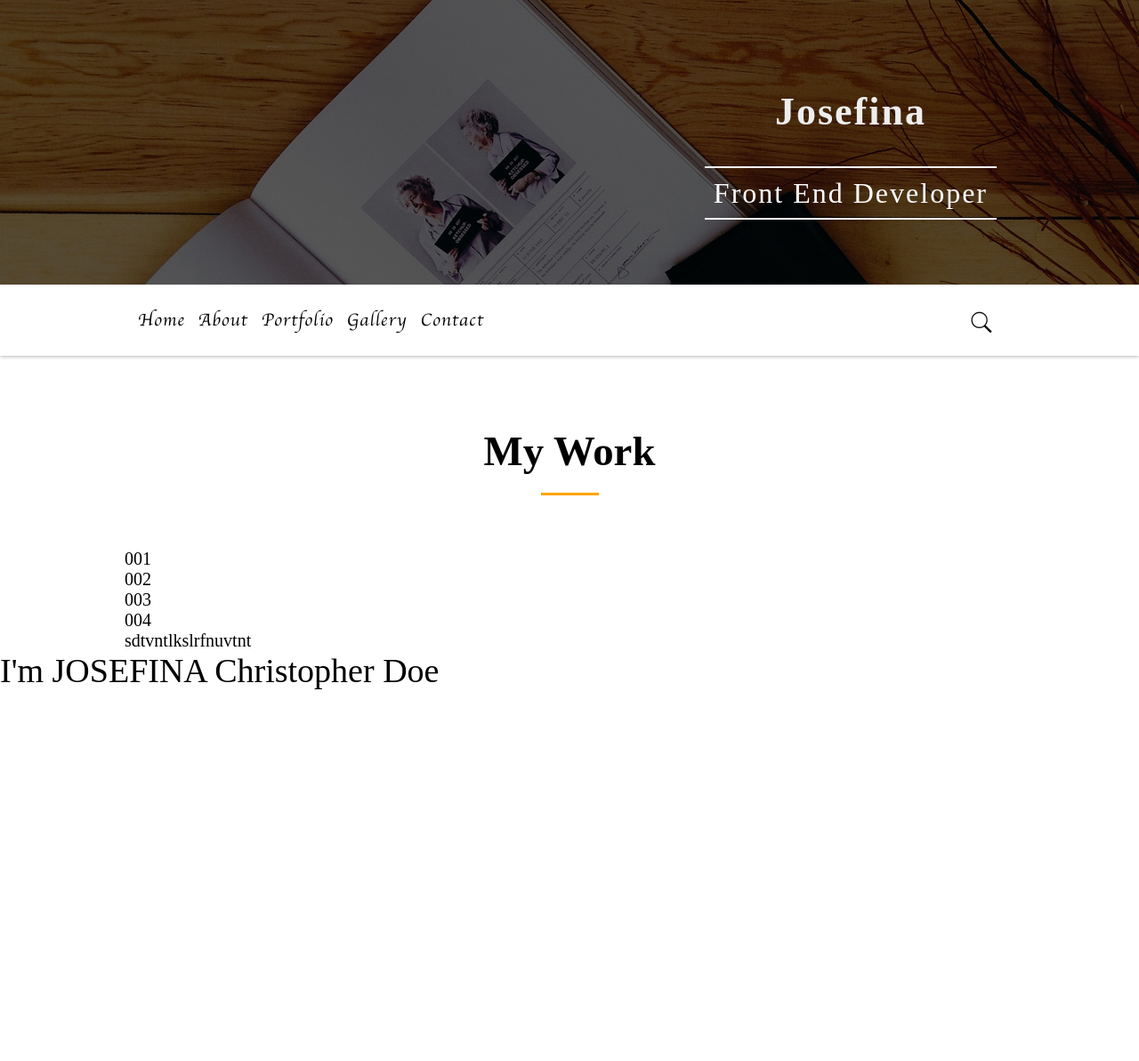
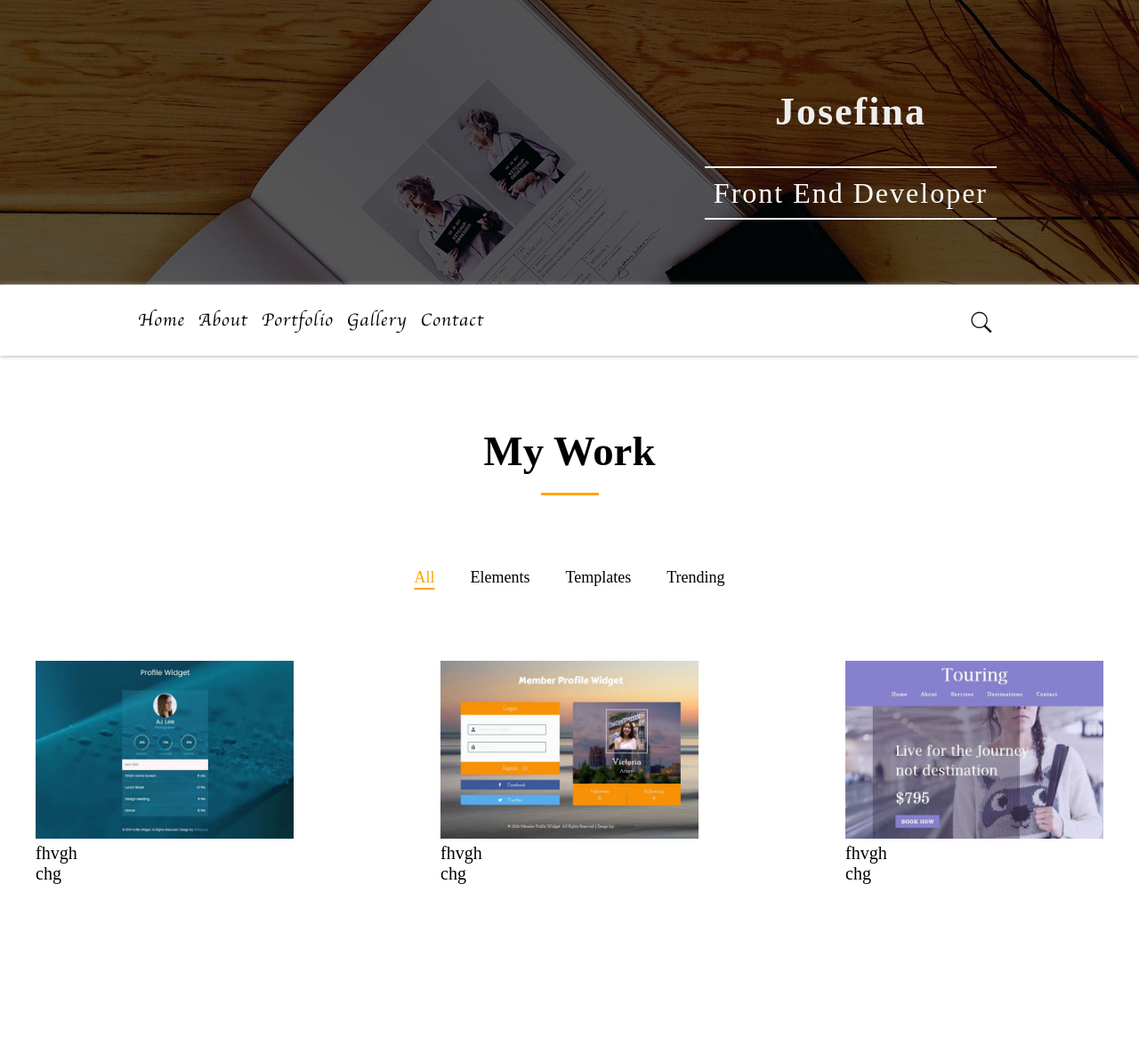
Before and after one commit to JosefinaLee/myCV2, a CodeIgniter app: page / in a window 1280 px wide. Shown: the top 1193 px of the page at 89% size. Before the commit the page ends 775 px from the top, so only its background shows below. Run offline with CodeIgniter, Linux system fonts and the light colour scheme.

Commit message:
Basic layout of Work module

```diff
--- a/application/controllers/cv.php
+++ b/application/controllers/cv.php
@@ -4,6 +4,6 @@ class Cv extends CI_Controller {
 
 	public function index()
 	{
-		$this->load->view('cv');
+		$this->load->view('index');
 	}
 }
--- a/application/views/cv.php
+++ b/application/views/index.php
@@ -10,6 +10,7 @@
     <link rel="stylesheet" href="css/font.css">
     <link rel="stylesheet" href="css/banner.css">
     <link rel="stylesheet" href="css/nav.css">
+    <link rel="stylesheet" href="css/work.css">
     <!--- fonts --->
 <!--    <link href='//fonts.googleapis.com/css?family=Overlock:400,400italic,700,700italic,900,900italic' rel='stylesheet' type='text/css'>-->
 <!--    <link href='http://fonts.googleapis.com/css?family=Lato:100,300italic,400,700,900,300italic,700italic,900italic' rel='stylesheet' type='text/css'>-->
@@ -58,7 +59,7 @@
 
 
 <div class="test">
-    I'm JOSEFINA Christopher Doe
+<!--    I'm JOSEFINA Christopher Doe-->
 </div>
 
 
--- a/application/views/nav.php
+++ b/application/views/nav.php
@@ -1,6 +1,6 @@
 <!-- Nav start -->
-
-<div id="nav" class="">
+<div height="4rem" position="relative">
+<div id="nav" class="clearfix">
     <div class="nav-wrapper">
         <!--        <span class="logo">-->
         <!--            Josefina-->
@@ -35,4 +35,5 @@
 
     </div>
 </div>
+</div>
 <!-- Nav end -->
--- a/application/views/work.php
+++ b/application/views/work.php
@@ -1,17 +1,63 @@
-<div id="work" class="wrapper">
+<div id="work" >
     <div class="title">
         <h3>My Work</h3>
     </div>
     <div class="catalog">
-        <ul>
-            <li><a href="">001</a></li>
-            <li><a href="">002</a></li>
-            <li><a href="">003</a></li>
-            <li><a href="">004</a></li>
+        <ul class="clearfix">
+            <li class="current">All</li>
+            <li>Elements</li>
+            <li>Templates</li>
+            <li>Trending</li>
+<!--            <li><a href="">All</a></li>-->
+<!--            <li><a href="">Elements</a></li>-->
+<!--            <li><a href="">Templates</a></li>-->
+<!--            <li><a href="">Trending</a></li>-->
         </ul>
     </div>
+    <div class="work-wrapper">
 
-sdtvntlkslrfnuvtnt
+
+    <div class="works">
+        <div class="work-content" data-title="title1">
+            <img src="upload/work/g1.jpg" alt="">
+            <div class="work-mask">
+                <p class="work-title">fhvgh</p>
+            </div>
+        </div>
+        <p class="work-info">chg</p>
+    </div>
+
+
+
+
+    <div class="works">
+        <div class="work-content" data-title="title1">
+            <img src="upload/work/g2.jpg" alt="">
+            <div class="work-mask">
+                <p class="work-title">fhvgh</p>
+            </div>
+        </div>
+        <p class="work-info">chg</p>
+    </div>
+
+
+
+    <div class="works">
+        <div class="work-content" data-title="title1">
+            <img src="upload/work/g3.jpg" alt="">
+            <div class="work-mask">
+                <p class="work-title">fhvgh</p>
+            </div>
+        </div>
+        <p class="work-info">chg</p>
+    </div>
+
+
+
+
+
+    </div>
+<!--sdtvntlkslrfnuvtnt-->
 
 
 
--- a/css/nav.css
+++ b/css/nav.css
@@ -159,6 +159,8 @@
     background: #fff;
     /*background: rgba(0, 0, 0, 0.05);*/
     box-shadow: 0 0 5px #999;
+    position: relative;
+    z-index: 10;
     /*background: url(../img/nav5.jpg) no-repeat;*/
     /*background-size: 100%;*/
     /*color: #fff;*/
--- a/css/style.css
+++ b/css/style.css
@@ -32,9 +32,20 @@ a{
 ul{
 	list-style: none;
 }
-.wrapper{
-	width: 50rem;
-	margin: 0 auto;
+@media (min-width: 1024px) {
+	.wrapper {
+		width: 50rem;
+		margin: 0 auto;
+	}
+
+}
+@media (max-width: 1024px) {
+	.wrapper {
+		/*display: flex;*/
+		box-sizing: border-box;
+		width: 100%;
+		padding: 0 2rem;
+	}
 }
 .clearfix::after{
     content: "";
--- /dev/null
+++ b/css/work.css
@@ -0,0 +1,52 @@
+#work .catalog{
+    position: relative;
+    height: 3.3rem;
+    margin-bottom: 2rem;
+}
+#work .catalog ul{
+    /*width: 100%;*/
+    /*display: inline-block;*/
+    display: -webkit-box;
+    /*-webkit-box-pack: center;*/
+    position: absolute;
+    left: 50%;
+    transform: translateX(-50%);
+
+
+}
+#work .catalog li{
+    font-size: 0.9rem;
+    line-height: 1.2rem;
+    font-family: 'Cinzel', serif;
+    margin: 1rem;
+    font-weight: 300;
+    /*float: left;*/
+}
+#work .catalog li:hover{
+    border-bottom: 2px solid orange;
+    color: orange;
+}
+
+#work .catalog .current{
+    border-bottom: 2px solid orange;
+    color: orange;
+}
+#work .works{
+    /*float: left;*/
+}
+@media (min-width: 1024px) {
+    #work .work-wrapper{
+        box-sizing: border-box;
+        width: 100%;
+        padding: 0 1rem;
+        display: -webkit-box;
+        -webkit-box-pack: justify;
+    }
+    #work .works {
+        margin: 1rem;
+    }
+    #work img {
+        width: 14.5rem;
+        height: 10rem;
+    }
+}
--- a/js/nav.js
+++ b/js/nav.js
@@ -6,7 +6,9 @@ define(["jquery"], function($){
 
         // nav固定
         $(window).scroll(function(){
-
+            //console.log($('#nav').offset().top);
+            //console.log($(window).scrollTop());
+            //if($(window).scrollTop() >= $('#nav').offset().top){
             if($(window).scrollTop() >= $('#banner').height()){
                 $nav.css({
                     "position":  "fixed",
@@ -27,7 +29,7 @@ define(["jquery"], function($){
 
          //nav-menu onclick event
         $("#nav-menu").on("click", function(e){
-            console.log("111");
+            //console.log("111e");
             $("ul", $nav).toggle('1.5s', 'swing');
             e.preventDefault();
             return false;
```
Also changed, not shown: .htaccess.
